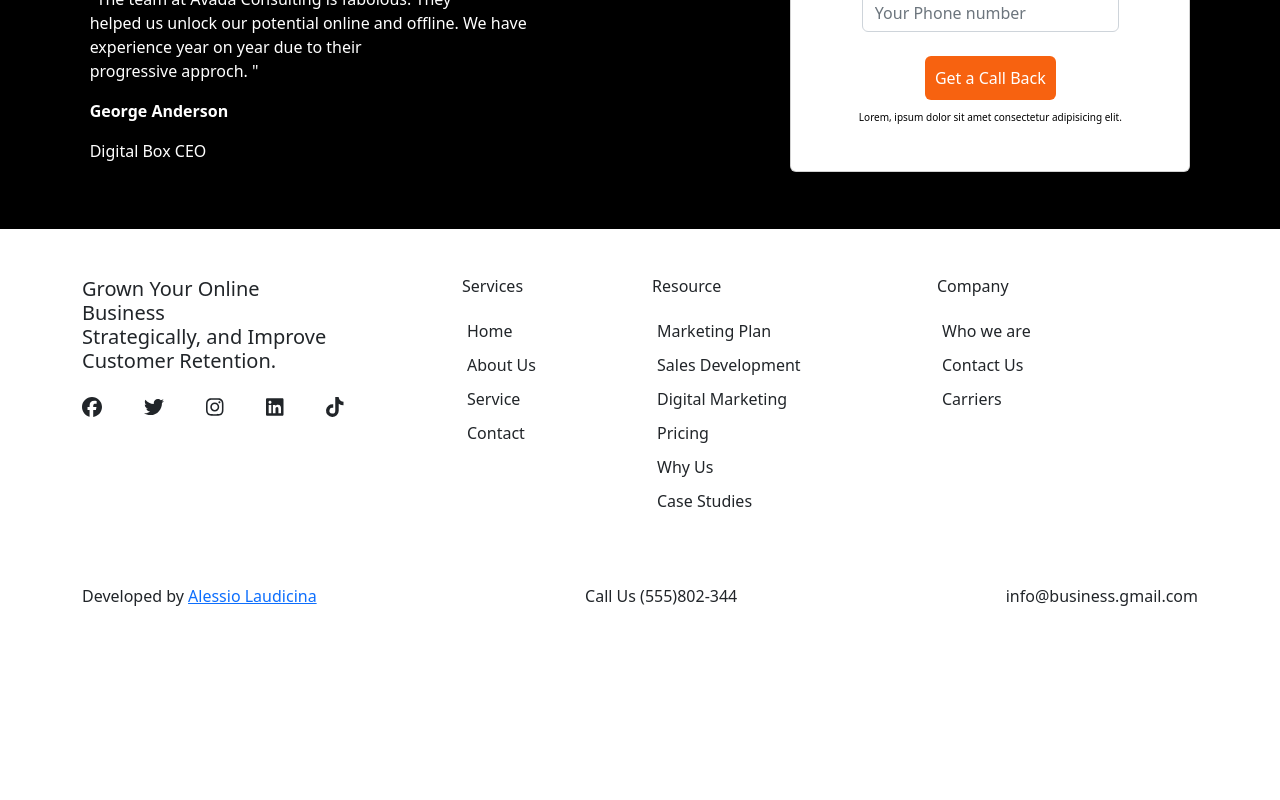
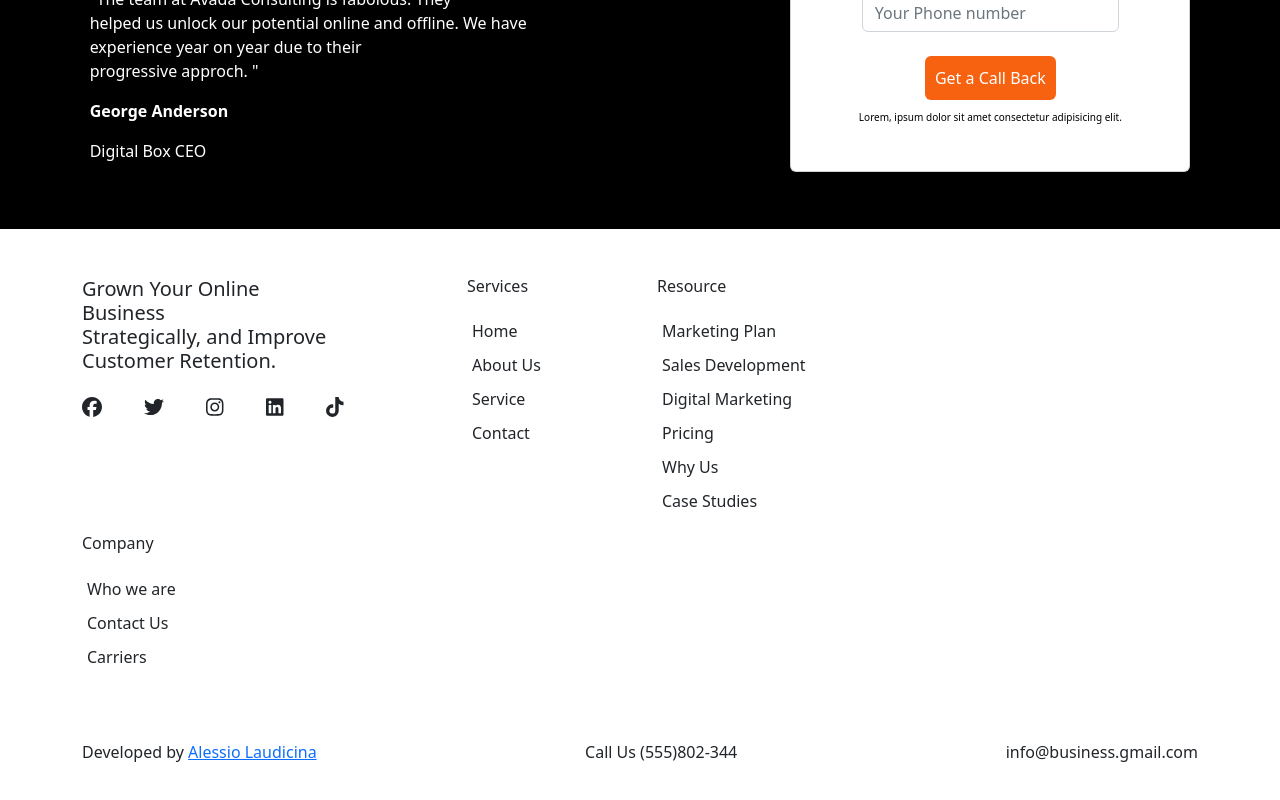
Before and after one commit to AlessioLaudicina/proj-html-vuejs, a Vue app: page / in a window 1280 px wide. Shown: the part 6760-7560 px from the top of the page. Before the commit the page ends 7434 px from the top, so only its background shows below. Built offline with nearby package versions, Linux system fonts and the light colour scheme.

Commit message:
correzione margin del footer

```diff
--- a/src/components/Footer.vue
+++ b/src/components/Footer.vue
@@ -24,8 +24,8 @@ export default {
                         </div>
                     </div>
                 </div>
-                <div class="col-xl-2 offset-xl-1 col-lg-2 col-md-6">
-                    <div class="">
+                <div class="col-xl-2  col-lg-3 col-md-6" style="margin-left: 100px;">
+                    <div>
                         <h6>Services</h6>
                         <ul class="list-unstyled">
                             <li>
```
